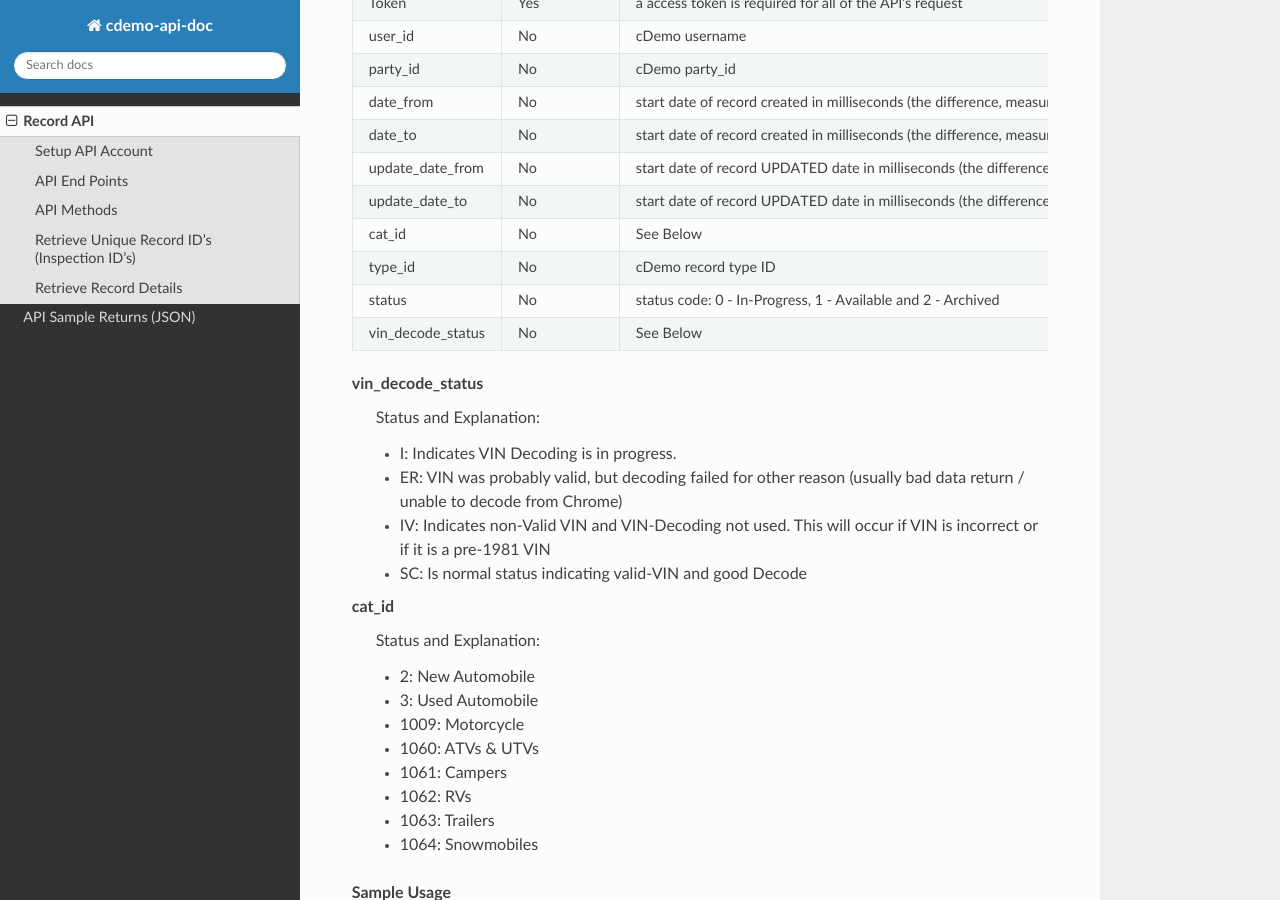
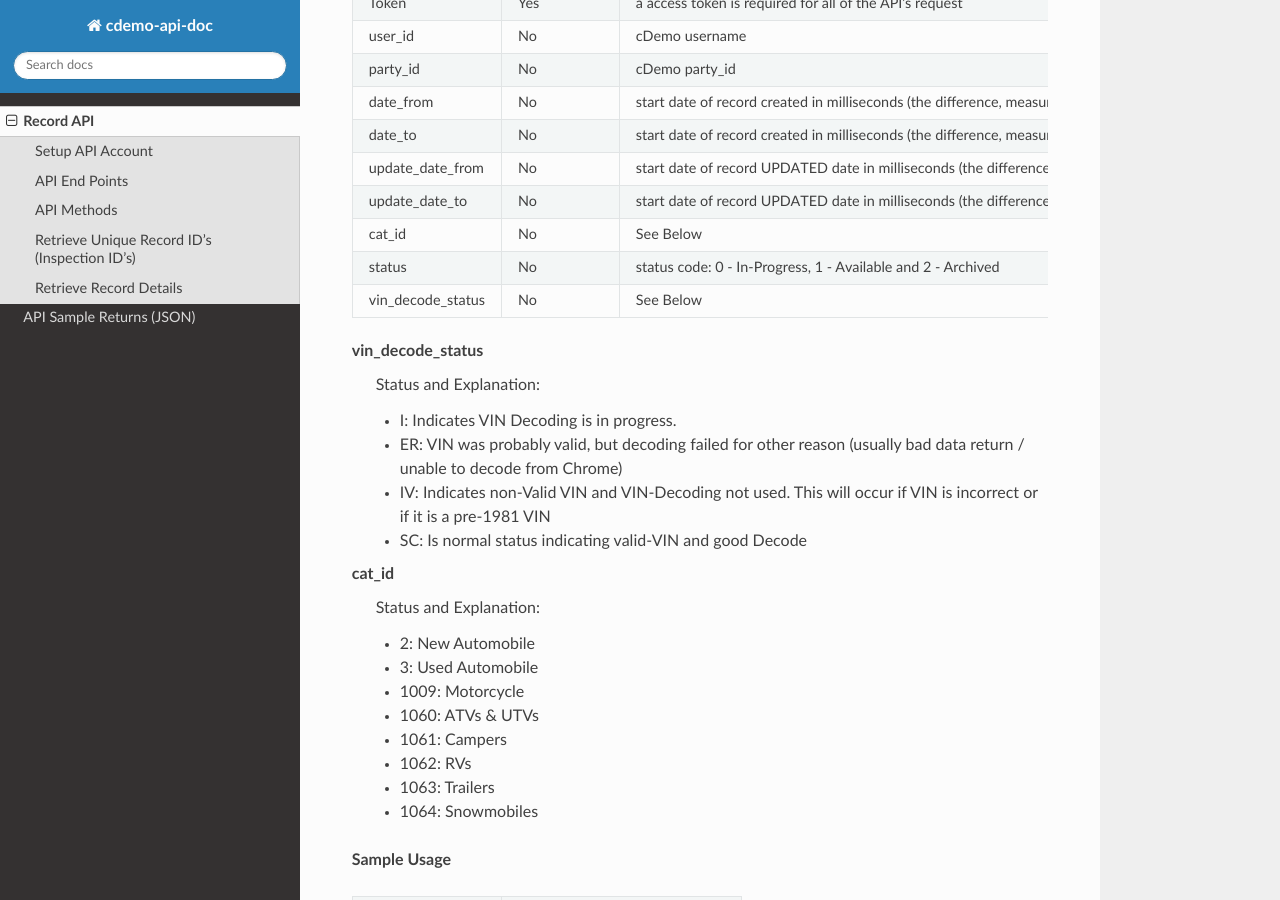
Before and after one commit to cdemomobilesolutions/apidoc, a Sphinx documentation site: the page built from source/record_api.rst, in a window 1280 px wide and 900 px high, scrolled down 680 px. Built offline with Sphinx 7.4.7 and the Read the Docs theme 2.0.0, drawn with Linux system fonts in a browser that asks for light colours.

Commit message:
Chrome Options

```diff
--- a/source/record_api.rst
+++ b/source/record_api.rst
@@ -61,8 +61,6 @@ Retrieve Unique Record ID's (Inspection ID's)
 |                       |               | time and midnight, January 1,1970 UTC)|
 +-----------------------+---------------+---------------------------------------+
 | cat_id                | No            | See Below                             |
-+-----------------------+---------------+---------------------------------------+
-| type_id               | No            | cDemo record type ID                  |
 +-----------------------+---------------+---------------------------------------+
 | status                | No            | status code: 0 - In-Progress, 1 -     |
 |                       |               | Available and 2 - Archived            |
```
